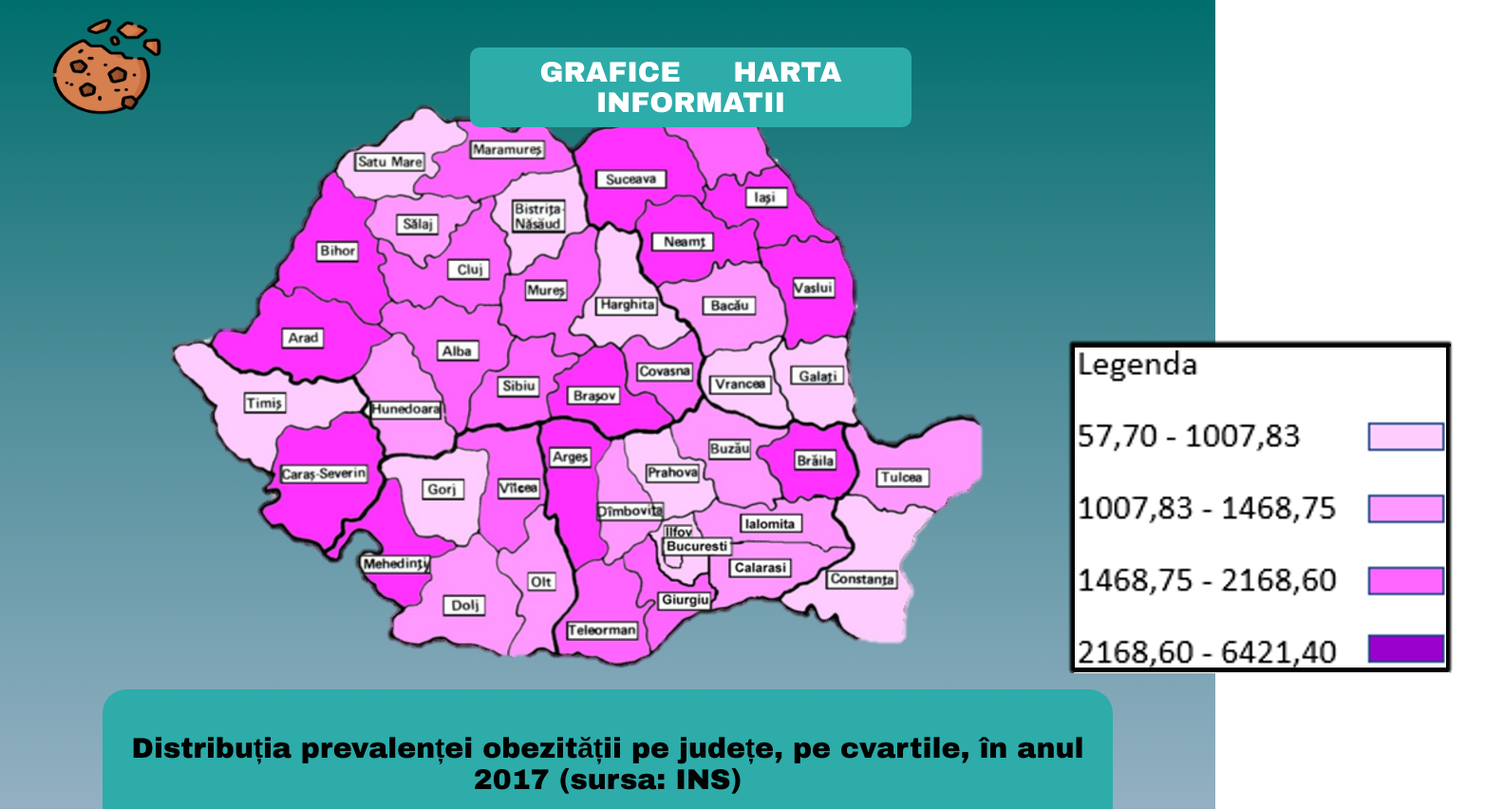
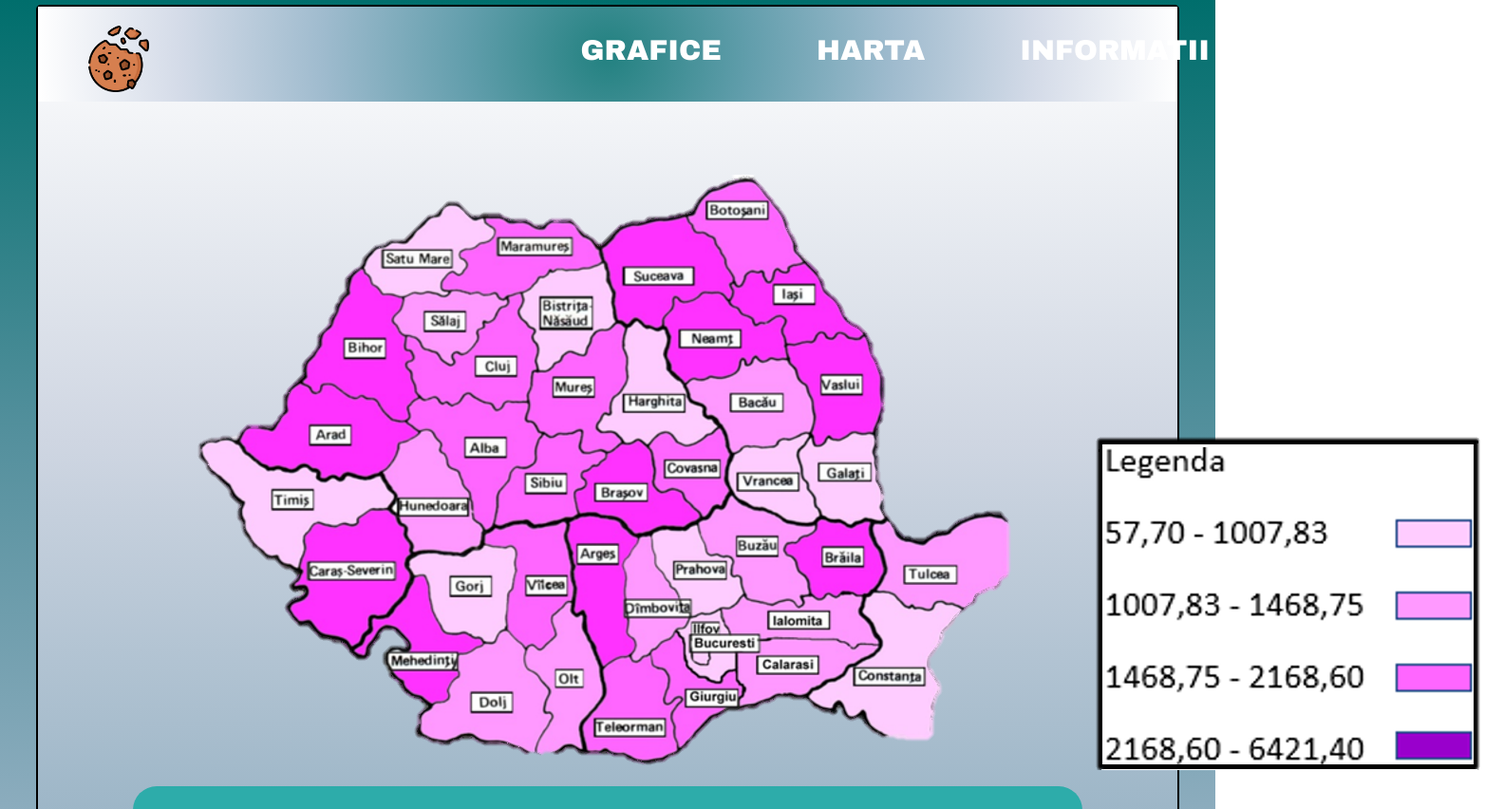
Before and after one commit to Theo3699/Obis, a plain HTML site: page Mihaila Emilian/Obezitate.html in a window 1280 px wide. Shown: the top 852 px of the page at 95% size, 1564 px wide, since content can reach past the window. Drawn offline with Linux system fonts and the light colour scheme.

Commit message:
Mihaila
navbar
incadrare pagina

```diff
--- a/Mihaila Emilian/Obezitate.html
+++ b/Mihaila Emilian/Obezitate.html
@@ -4,13 +4,14 @@
 	<meta charset="utf-8">
 	<title>Obezitatea în România</title>
 	<link rel="stylesheet" type="text/css" href="style.css">
-	<link rel="icon" href="imagini_taiate/icontab.png">
+	<link rel="icon" href="../imagini_taiate/icontab.png">
 </head>
 <body>
+<section id="contur">
 	<header>
 		<div class="navbar">
 			<a href="1.html">
-			<img id="cookie" src="imagini_taiate/cookie.png" alt="cookie">
+			<img id="cookie" src="../imagini_taiate/cookie.png" alt="Obezitatea in România">
 			</a>
 			<nav>
 				<ul class="header">
@@ -24,7 +25,7 @@
 	<div>
 <section>
 <div class="harta">
-	<img id="harta1" src="imagini_taiate/harta_final.png" alt="harta obezitate">
+	<img id="harta1" src="../imagini_taiate/harta_final.png" alt="harta obezitate">
 	<br>
 </div>
 
@@ -115,5 +116,6 @@ unei greutăți corporale excesive.
 <footer>
 
 </footer>
+</section>
 </body>
 </html>
--- a/Mihaila Emilian/style.css
+++ b/Mihaila Emilian/style.css
@@ -1,10 +1,31 @@
 header{
-	height: 150px;
-	position: fixed;
+	height: 100px;
+background-image: radial-gradient(circle, #228180, #629eac, #9fbbce, #d4dbe8, #ffffff);
 }
 header ul{
-background-color: black;
-	position: fixed;
+}
+nav{
+	float: left;
+}
+nav ul{
+	display: flex;
+	padding: 10px;
+	border-bottom-right-radius: 20px;
+	border-top-left-radius: 20px;
+	margin-left: 50%;
+	margin-right: 25%;
+	margin-top: 20px;
+	text-align: center;
+}
+nav ul li{
+	display: inline-block;
+	margin-left: 50px;
+	margin-right: 50px;
+
+	font-size: 30px;
+	text-align: center;
+	border-radius: 5px;
+
 }
 .header
 {
@@ -13,18 +34,12 @@ background-color: black;
   /* HOVER OFF */
    -webkit-transition: padding 1s;
 }
-.header:hover
-{
-   padding: 20px;
-   border-radius: 15px;
-  /* HOVER ON */
-   -webkit-transition: border-radius 1s;
-}
+
 #cookie
 {
 	margin-top: 20px;
-	height: 100px;
-	width: 125px;
+	height: 70px;
+	width: 70px;
 	margin-left: 50px;
 	float: left;
 	-ms-transition: 0.4s ease-in-out;
@@ -36,11 +51,16 @@ background-color: black;
     -webkit-transform: rotate(15deg);
     transform: rotate(15deg);
 }
+#contur{
+		background-image: linear-gradient(to top, #006e6c, #54909d, #95b1c3, #cfd6e2, #ffffff);
+  position : relative;
+  border: 2px solid black;
+  margin: 3%;
+  margin-top : 5px;
+margin-bottom: 5px;
+  border-radius: 5px;
+}
 
-#grad1{
-	background-image: linear-gradient(to bottom, #b035d3, #ba75e8, #c9a6f6, #e0d3fe, #ffffff);
-
-}
 body
 {
 	font-family:"Arial Black", Gadget, sans-serif;
@@ -64,28 +84,7 @@ a{
 	text-align: center;
 
 }
-nav{
-	float: left;
-}
-nav ul{
-	background-color:#2DACAA;
-	padding: 10px;
-	border-bottom-right-radius: 20px;
-	border-top-left-radius: 20px;
-	position: fixed;
-	margin-left: 25%;
-	margin-right: 25%;
-	margin-top: 50px;
-	text-align: center;
-}
-nav ul li{
-	display: inline-block;
-	margin-left: 25px;
-	margin-right: 25px;
-	font-size: 30px;
-	text-align: center;
 
-}
 .harta{
 	display: block;
 	width: 80%;
@@ -107,6 +106,7 @@ nav ul li{
 	border-radius: 25px;
 	font-size: 20px;
 	clear: both;
+
 }
 #continut h1{
 	text-align: center;
```
